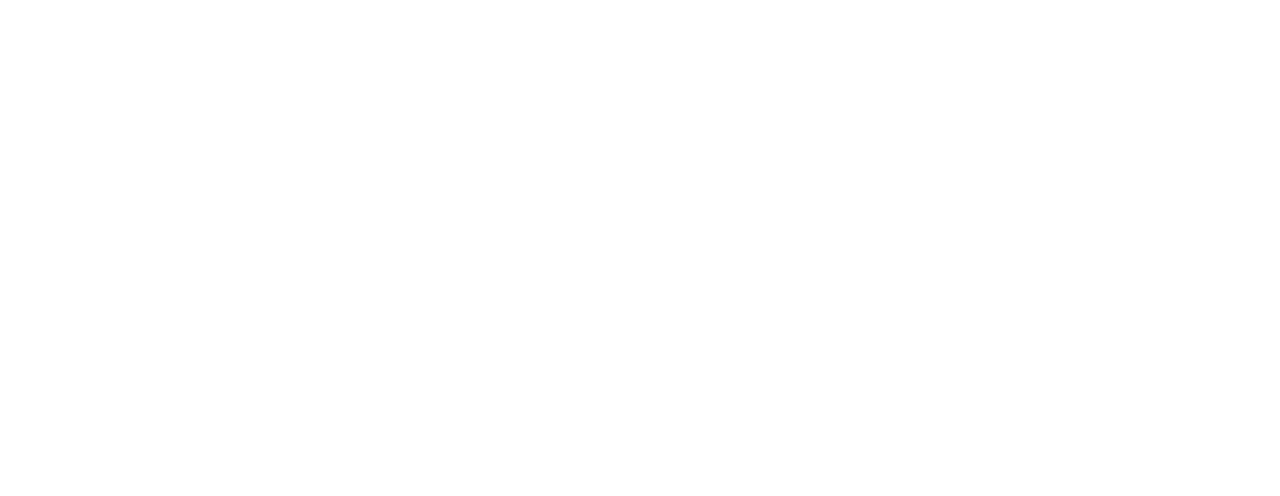
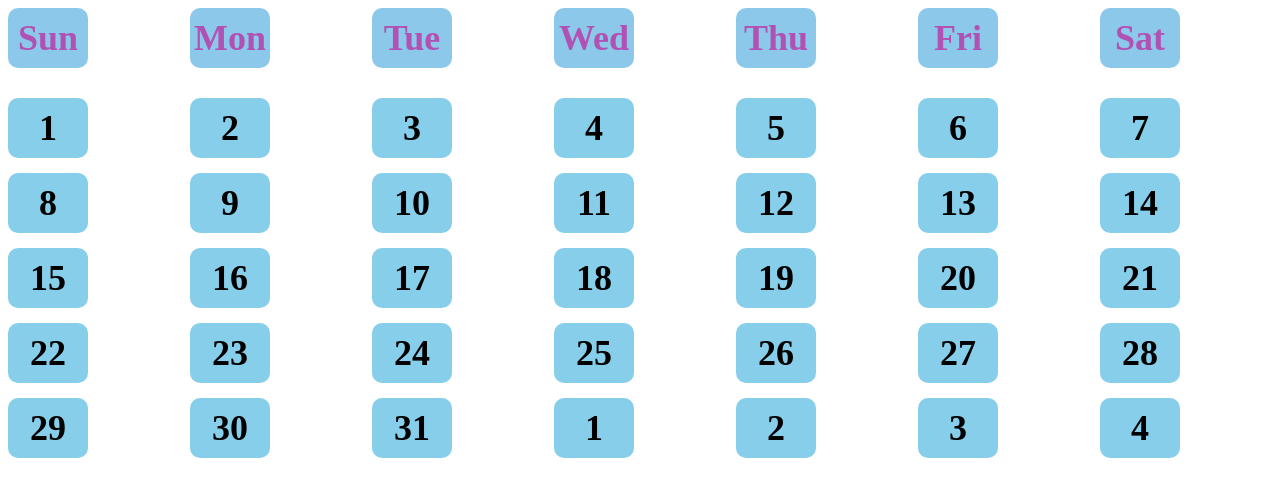
Before and after one commit to Shakilkhandoker/Module--7_5-creat-calender, a plain HTML site: page index.html in a window 1280 px wide. Drawn offline with Linux system fonts and the light colour scheme.

Commit message:
calender added

```diff
--- a/index.html
+++ b/index.html
@@ -3,9 +3,77 @@
 <head>
     <meta charset="UTF-8">
     <meta name="viewport" content="width=device-width, initial-scale=1.0">
-    <title>Document</title>
+    <title>Create calender</title>
+    <style>
+        .container{
+            display: grid;
+            grid-template-columns: repeat(7, 1fr);
+            grid-template-rows: 70px repeat(5, 55px);
+            row-gap: 20px;
+            column-gap: 10px;
+        }
+
+        .date, .day{
+            background-color: skyblue;
+            border-radius: 10px;
+            height: 60px;
+            width: 80px;
+            display: flex;
+            justify-content: center;
+            align-items: center;
+            font-size: 36px;
+            font-weight: 600;
+        }
+        .day{
+            background-color: rgb(140, 200, 233);
+            color: rgb(178, 81, 180);
+        }
+    </style>
 </head>
 <body>
-
+    <div class="container">
+        <div class="day">Sun</div>
+        <div class="day">Mon</div>
+        <div class="day">Tue</div>
+        <div class="day">Wed</div>
+        <div class="day">Thu</div>
+        <div class="day">Fri</div>
+        <div class="day">Sat</div>
+        <div class="date">1</div>
+        <div class="date">2</div>
+        <div class="date">3</div>
+        <div class="date">4</div>
+        <div class="date">5</div>
+        <div class="date">6</div>
+        <div class="date">7</div>
+        <div class="date">8</div>
+        <div class="date">9</div>
+        <div class="date">10</div>
+        <div class="date">11</div>
+        <div class="date">12</div>
+        <div class="date">13</div>
+        <div class="date">14</div>
+        <div class="date">15</div>
+        <div class="date">16</div>
+        <div class="date">17</div>
+        <div class="date">18</div>
+        <div class="date">19</div>
+        <div class="date">20</div>
+        <div class="date">21</div>
+        <div class="date">22</div>
+        <div class="date">23</div>
+        <div class="date">24</div>
+        <div class="date">25</div>
+        <div class="date">26</div>
+        <div class="date">27</div>
+        <div class="date">28</div>
+        <div class="date">29</div>
+        <div class="date">30</div>
+        <div class="date">31</div>
+        <div class="date">1</div>
+        <div class="date">2</div>
+        <div class="date">3</div>
+        <div class="date">4</div>
+    </div>
 </body>
 </html>
```
